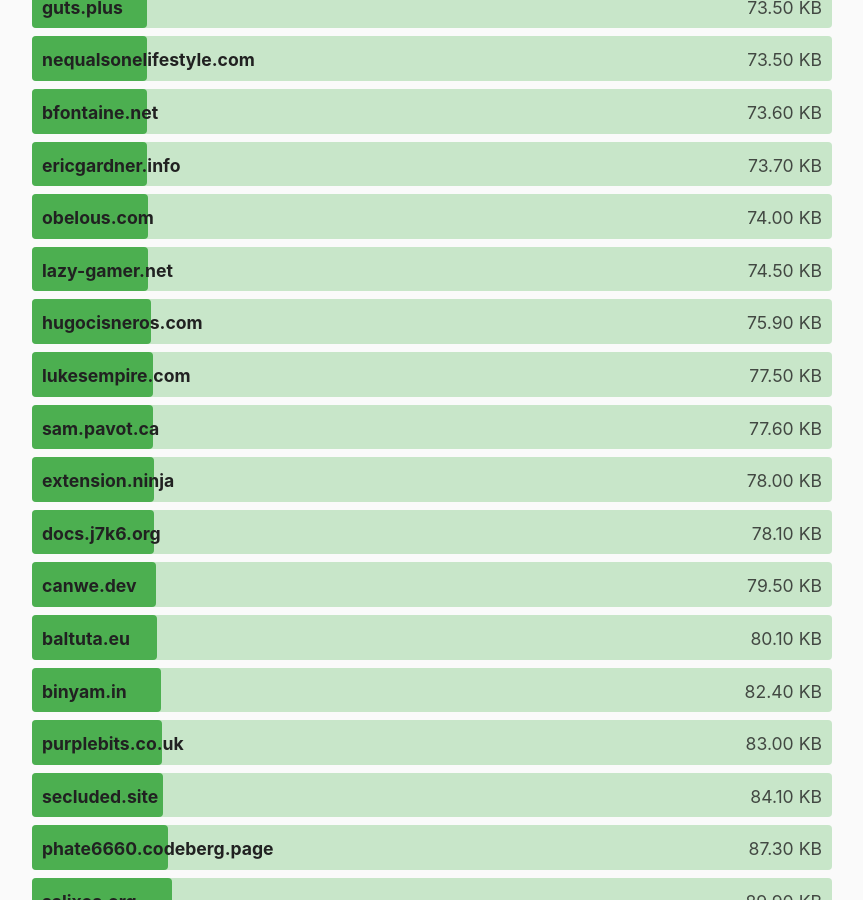
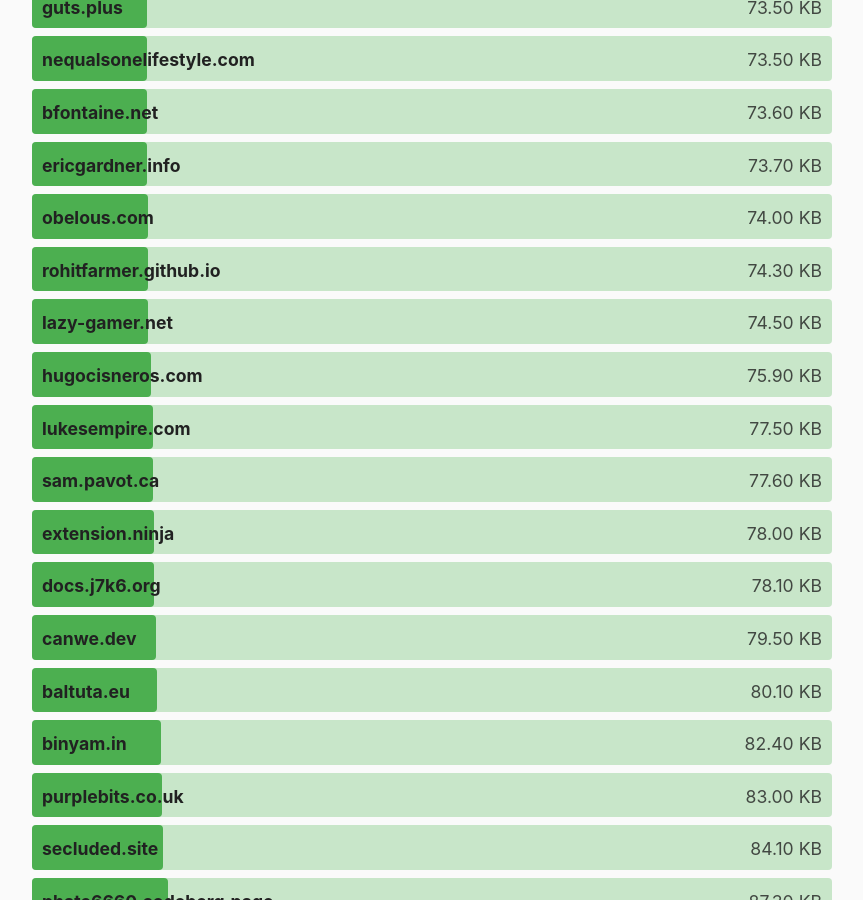
Before and after one commit to kevquirk/512kb.club, a Jekyll site: the page built from index.md, in a window 1280 px wide and 900 px high, scrolled down 12949 px. Shown: the whole window, without its empty margins (208-1071 px from the left). Built offline with Jekyll 4.4.1, drawn with Linux system fonts in a browser that asks for light colours.

Commit message:
Adding new site

```diff
--- a/_data/sites.yml
+++ b/_data/sites.yml
@@ -1703,6 +1703,11 @@
   size: 243
   last_checked: 2021-12-06
 
+- domain: rohitfarmer.github.io
+  url: https://rohitfarmer.github.io/
+  size: 74.3
+  last_checked: 2022-04-21
+
 - domain: roly.neocities.org
   url: https://roly.neocities.org/
   size: 158
```
